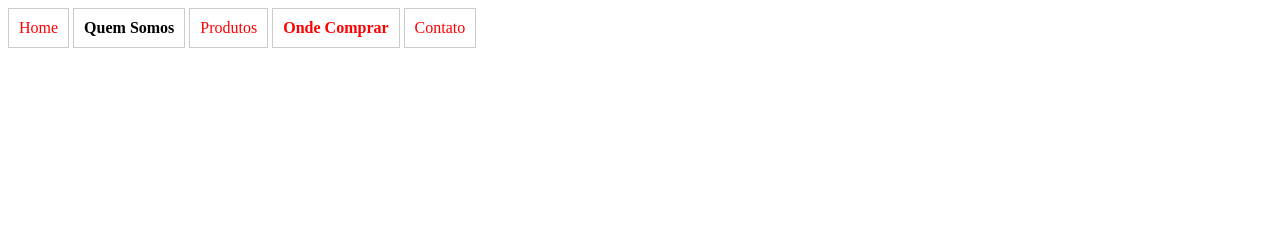
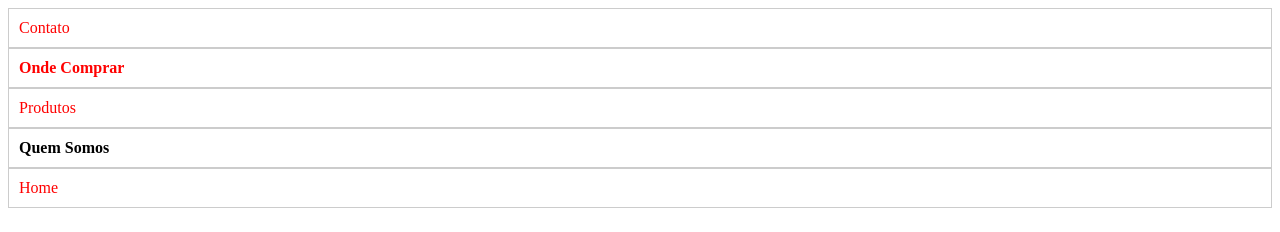
Before and after one commit to kranildo/zscansoftware, a website: page frontend.html in a window 1280 px wide. Drawn offline with Linux system fonts and the light colour scheme.

Commit message:
Adiciona reorganização da ordem dos elementos da lista utilizando CSS.

```diff
--- a/style.css
+++ b/style.css
@@ -25,3 +25,12 @@ li {
 li:hover {
   background-color: #f0f0f0;
 }
+
+#nav {
+  display: flex;
+  flex-direction: column-reverse;
+}
+
+#nav li {
+  order: 1;
+}
```
